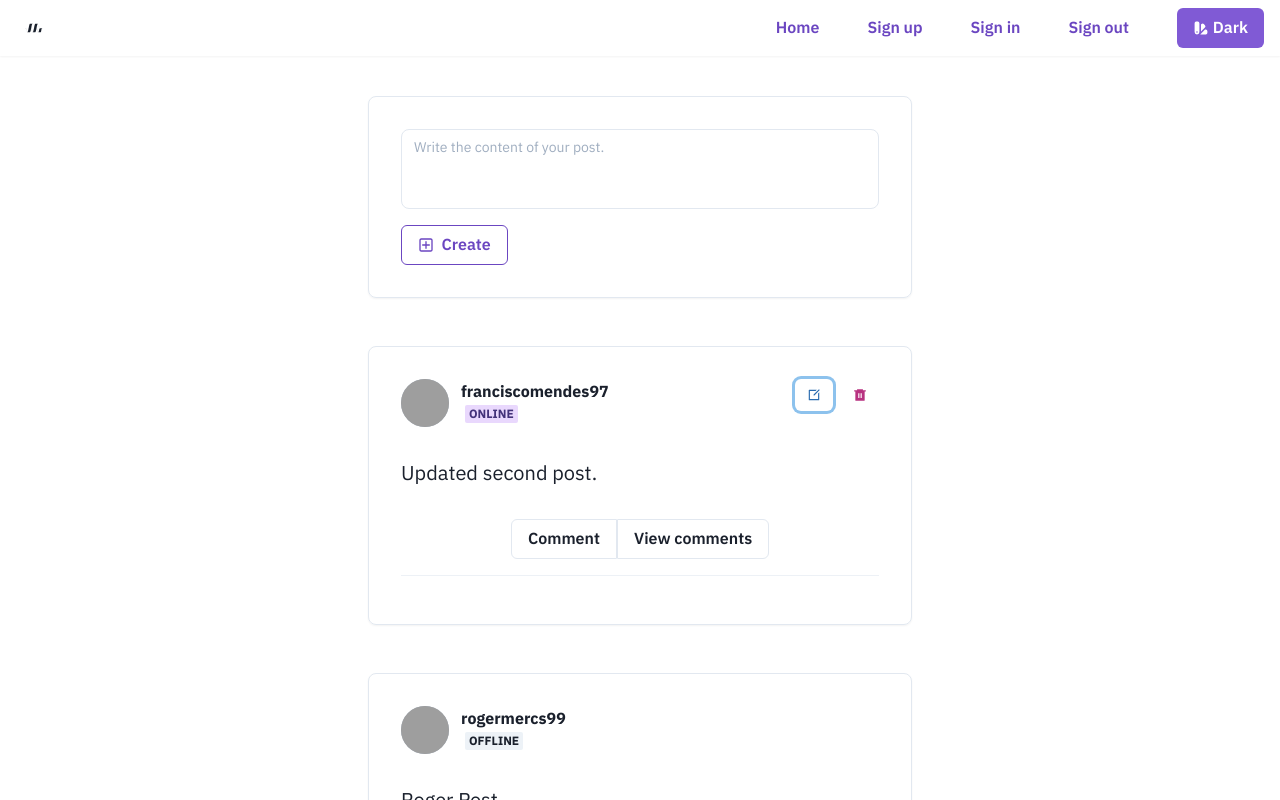
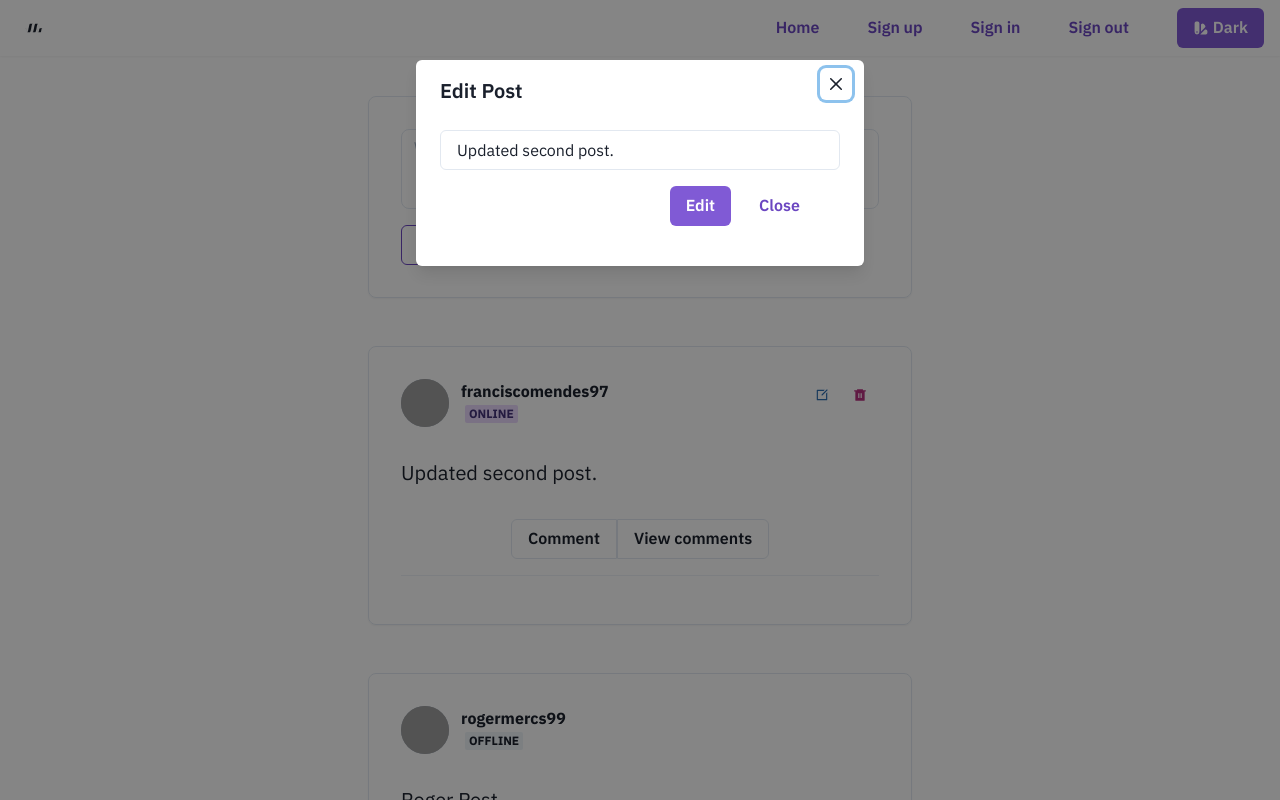
Before and after one commit to FranciscoMendes10866/pwnag, a React (Create React App) app in the folder client/: page /panel in a window 1280 px wide. Both pictures are taken after a click on the button 814 px from the left and 395 px from the top of the page. Shown: the top 800 px of the page. Built offline with nearby package versions, Linux system fonts and the light colour scheme; grey boxes are pictures that could not be loaded.

Commit message:
Modals 🐁
All Modals were created to edit posts, comments and to delete items.

```diff
--- /dev/null
+++ b/client/src/components/CommentModal.jsx
@@ -0,0 +1,71 @@
+import {
+    useDisclosure,
+    Button,
+    Modal,
+    ModalOverlay,
+    ModalContent,
+    ModalCloseButton,
+    ModalHeader,
+    ModalBody,
+    FormControl,
+    Input,
+    ModalFooter
+} from '@chakra-ui/react'
+import { RiEditBoxLine } from 'react-icons/ri'
+import { useState } from 'react'
+
+const CommentModal = ({ singleComment }) => {
+    const { isOpen, onOpen, onClose } = useDisclosure()
+    const [form, setForm] = useState({
+        message: singleComment.message,
+    })
+    const handleOnChange = (e) => {
+        setForm({ ...form, [e.target.name]: e.target.value })
+    }
+    return (
+        <>
+            <Button
+            onClick={onOpen}
+            variant="ghost"
+            size="sm"
+            colorScheme="blue"
+            >
+                <RiEditBoxLine />
+            </Button>
+            <Modal
+                isOpen={isOpen}
+                onClose={onClose}
+            >
+                <ModalOverlay />
+                <ModalContent>
+                    <ModalHeader>Edit Comment</ModalHeader>
+                    <ModalCloseButton />
+                    <ModalBody pb={6}>
+                        <FormControl>
+                            <Input
+                                name="message"
+                                value={form.message}
+                                placeholder="Write the comment content."
+                                onChange={handleOnChange}
+                            />
+                        </FormControl>
+                        <ModalFooter>
+                            <Button colorScheme="purple" mr={3}>
+                                Edit
+                            </Button>
+                            <Button
+                                variant="ghost"
+                                colorScheme="purple"
+                                onClick={onClose}
+                            >
+                                Close
+                            </Button>
+                        </ModalFooter>
+                    </ModalBody>
+                </ModalContent>
+            </Modal>
+        </>
+    )
+}
+
+export default CommentModal
--- a/client/src/components/Comments.jsx
+++ b/client/src/components/Comments.jsx
@@ -1,12 +1,13 @@
-import { Box, Flex, Avatar, Badge, Text, Button, Collapse } from '@chakra-ui/react'
-import { RiDeleteBin6Fill, RiEditBoxLine } from 'react-icons/ri'
+import { Box, Flex, Avatar, Badge, Text, Collapse } from '@chakra-ui/react'
+
+import { CommentModal, DeleteModal } from '.'
 
 const Comments = ({ showComments, postComments, currentUser }) => {
     return (
         <Collapse startingHeight={0} in={showComments}>
             {postComments.map(comment => {
                 return (
-                    <Box p="6" borderWidth="1px" borderRadius={8} mt={4} mb={4}>
+                    <Box key={comment.id} p="6" borderWidth="1px" borderRadius={8} mt={4} mb={4}>
                         <Flex justifyContent="space-between">
                             <Flex>
                                 <Avatar size="md" src="https://bit.ly/3nqaxnQ" />
@@ -29,12 +30,8 @@ const Comments = ({ showComments, postComments, currentUser }) => {
                             </Flex>
                             {currentUser === comment.User.id && (
                                 <Flex>
-                                    <Button variant="ghost" size="sm" colorScheme="blue">
-                                        <RiEditBoxLine />
-                                    </Button>
-                                    <Button variant="ghost" ml={2} size="sm" colorScheme="pink">
-                                        <RiDeleteBin6Fill />
-                                    </Button>
+                                    <CommentModal singleComment={comment} />
+                                    <DeleteModal singleId={comment.id} />
                                 </Flex>
                             )}
                         </Flex>
--- /dev/null
+++ b/client/src/components/DeleteModal.jsx
@@ -0,0 +1,64 @@
+import {
+    useDisclosure,
+    Button,
+    Modal,
+    ModalOverlay,
+    ModalContent,
+    ModalCloseButton,
+    ModalHeader,
+    ModalBody,
+    ModalFooter
+} from '@chakra-ui/react'
+import { RiDeleteBin6Fill } from 'react-icons/ri'
+
+const DeleteModal = ({ singleId }) => {
+    const { isOpen, onOpen, onClose } = useDisclosure()
+    const handleOnDelete = (e) => {
+        e.preventDefault()
+        console.log(singleId)
+        onClose()
+    }
+    return (
+        <>
+            <Button
+                onClick={onOpen}
+                variant="ghost"
+                size="sm"
+                colorScheme="pink"
+            >
+                <RiDeleteBin6Fill />
+            </Button>
+            <Modal
+                isOpen={isOpen}
+                onClose={onClose}
+            >
+                <ModalOverlay />
+                <ModalContent>
+                    <ModalHeader>Delete</ModalHeader>
+                    <ModalCloseButton />
+                    <ModalBody>
+                        <h1>Are you sure you want to delete this item?</h1>
+                        <ModalFooter>
+                            <Button
+                                colorScheme="pink"
+                                mr={3}
+                                onClick={handleOnDelete}
+                            >
+                                Yes
+                            </Button>
+                            <Button
+                                variant="ghost"
+                                colorScheme="purple"
+                                onClick={onClose}
+                            >
+                                No
+                            </Button>
+                        </ModalFooter>
+                    </ModalBody>
+                </ModalContent>
+            </Modal>
+        </>
+    )
+}
+
+export default DeleteModal
--- a/client/src/components/Post.jsx
+++ b/client/src/components/Post.jsx
@@ -1,8 +1,7 @@
 import { useState } from 'react'
 import { Box, Flex, Avatar, Text, Badge, Button, Divider, ButtonGroup } from '@chakra-ui/react'
-import { RiDeleteBin6Fill, RiEditBoxLine } from 'react-icons/ri'
 
-import { CommentPost, Comments } from '../components'
+import { CommentPost, Comments, PostModal, DeleteModal } from '../components'
 
 const Panel = ({ post, currentUser }) => {
     const [showCreate, setShowCreate] = useState(false)
@@ -38,12 +37,8 @@ const Panel = ({ post, currentUser }) => {
                     </Flex>
                     {currentUser === post.User.id && (
                         <Flex>
-                            <Button variant="ghost" size="sm" colorScheme="blue">
-                                <RiEditBoxLine />
-                            </Button>
-                            <Button variant="ghost" ml={2} size="sm" colorScheme="pink">
-                                <RiDeleteBin6Fill />
-                            </Button>
+                            <PostModal singlePost={post} />
+                            <DeleteModal singleId={post.id} />
                         </Flex>
                     )}
                 </Flex>
--- /dev/null
+++ b/client/src/components/PostModal.jsx
@@ -0,0 +1,71 @@
+import {
+    useDisclosure,
+    Button,
+    Modal,
+    ModalOverlay,
+    ModalContent,
+    ModalCloseButton,
+    ModalHeader,
+    ModalBody,
+    FormControl,
+    Input,
+    ModalFooter
+} from '@chakra-ui/react'
+import { RiEditBoxLine } from 'react-icons/ri'
+import { useState } from 'react'
+
+const PostModal = ({ singlePost }) => {
+    const { isOpen, onOpen, onClose } = useDisclosure()
+    const [form, setForm] = useState({
+        content: singlePost.content,
+    })
+    const handleOnChange = (e) => {
+        setForm({ ...form, [e.target.name]: e.target.value })
+    }
+    return (
+        <>
+            <Button
+            onClick={onOpen}
+            variant="ghost"
+            size="sm"
+            colorScheme="blue"
+            >
+                <RiEditBoxLine />
+            </Button>
+            <Modal
+                isOpen={isOpen}
+                onClose={onClose}
+            >
+                <ModalOverlay />
+                <ModalContent>
+                    <ModalHeader>Edit Post</ModalHeader>
+                    <ModalCloseButton />
+                    <ModalBody pb={6}>
+                        <FormControl>
+                            <Input
+                                name="content"
+                                value={form.content}
+                                placeholder="Write the post content."
+                                onChange={handleOnChange}
+                            />
+                        </FormControl>
+                        <ModalFooter>
+                            <Button colorScheme="purple" mr={3}>
+                                Edit
+                            </Button>
+                            <Button
+                                variant="ghost"
+                                colorScheme="purple"
+                                onClick={onClose}
+                            >
+                                Close
+                            </Button>
+                        </ModalFooter>
+                    </ModalBody>
+                </ModalContent>
+            </Modal>
+        </>
+    )
+}
+
+export default PostModal
--- a/client/src/components/index.js
+++ b/client/src/components/index.js
@@ -3,3 +3,6 @@ export { default as Post } from './Post'
 export { default as CommentPost } from './CommentPost'
 export { default as Comments } from './Comments'
 export { default as CreatePost } from './CreatePost'
+export { default as PostModal } from './PostModal'
+export { default as CommentModal } from './CommentModal'
+export { default as DeleteModal } from './DeleteModal'
--- a/client/src/pages/Panel.jsx
+++ b/client/src/pages/Panel.jsx
@@ -61,7 +61,7 @@ const Panel = () => {
             <SimpleGrid columns={1} spacing={12}>
                 <CreatePost />
                 {data.map(post => {
-                    return <Post post={post} currentUser={currentUser} />
+                    return <Post key={post.id} post={post} currentUser={currentUser} />
                 })}
             </SimpleGrid>
         </Container>
```
